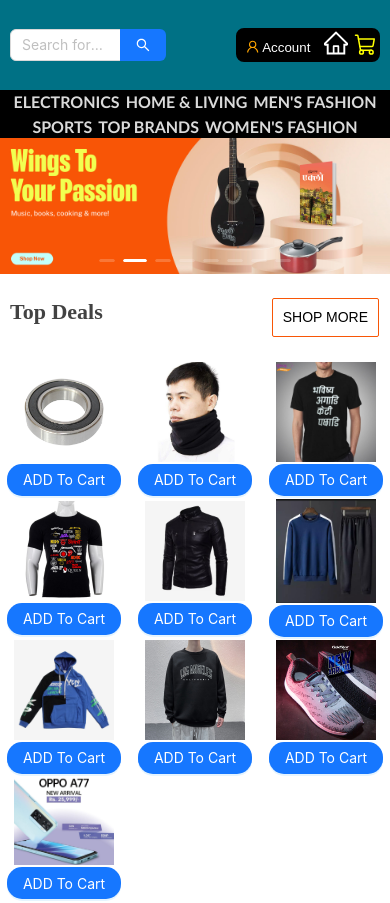
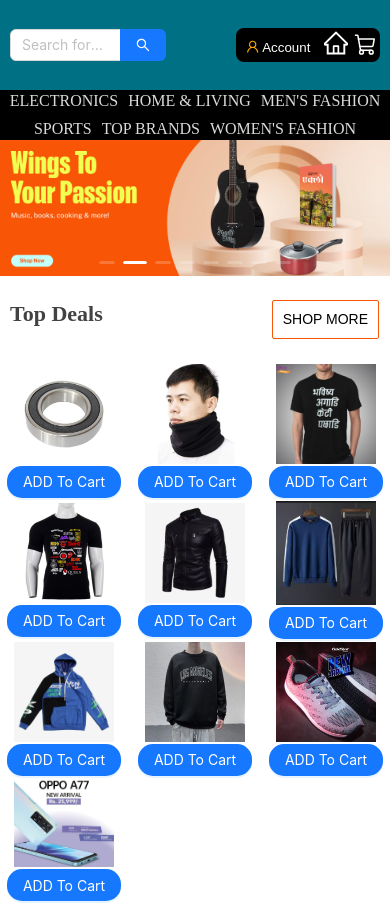
Before and after one commit to DarpanPoudel18/ecommerce, a React (Create React App) app: page / in a window 390 px wide. Shown: the top 903 px of the page. Built offline with nearby package versions, Linux system fonts and the light colour scheme.

Commit message:
added navlink

```diff
--- a/src/components/Navbar.css
+++ b/src/components/Navbar.css
@@ -22,14 +22,12 @@
 .cart-logo{
     top:3px;
     color:white;
-    color:yellow;
+    /* color:yellow; */
     position:relative;
   }
 
 .home-logo{
-    color:black;
      color:white;
-
   }
 
 .account-logo{
@@ -56,33 +54,15 @@
   } */
 
   .links {
-    /* margin-top: 4px;
-    margin-right: 80px; */
     display: flex;
     gap:1.5vw;
     justify-content: center;
-    /* justify-content: space-around; */
-
-    /* align-items: center;
-    background-color:white;
-    border-top-right-radius: 10%; */
     border:2px solid black;
-
-
    background-color: black;
     border-radius: 8px;
   }
 
-  /* .links a {
-    margin-left: 20px;
-    font-size: 25px;
-    font-family: Bogle,Helvetica Neue,Helvetica,Arial,sans-serif;
-
-  } */
-
   .links a {
-    /* margin-left: 20px; */
-    /* font-size: 25px; */
     font-size: 25px;
     font-size: 1.5rem;
     font-family: Bogle,Helvetica Neue,Helvetica,Arial,sans-serif;
@@ -91,29 +71,10 @@
 
 
 
-  /* .searchbar{
-    left:300px;
-    top:22px;
-    position:absolute;
-    padding:8px;
-    width:50%;
-    font-size: 15px;
-   } */
-
-
  .searchbar{
-    /* left:300px;
-    top:22px; */
-
-    /* padding:8px; */
     width:40vw;
     font-size: 15px;
-
   }
-
-
-
-
 
   .logo{
     height:50px;
@@ -123,85 +84,16 @@
 
   }
 
-  /* .login{
-    height:50px;
-    width:100px;
-    right:190px;
-    position:absolute;
-    border-radius:10%;
-    cursor:pointer;
-   } */
-
-  /* .ACCOUNT-BTN{
-    top:30px;
-    height:34px;
-    width:105px;
-    right:190px;
-    cursor:pointer;
-    position:absolute;
-    border-top-left-radius: 8%;
-    border:2px solid black;
-    color:white;
-    background-color:black;
-
-  } */
-
-
 
  .ACCOUNT-BTN{
-    /* top:30px; */
-    /* height:34px;
-    width:105px; */
-/* right:190px; */
     cursor:pointer;
-    /* position:absolute; */
-    /* border-top-left-radius: 8%; */
      color:white;
     background-color:black;
     border:2px solid black;
-
    }
 
 
  /*******************************************************/
- /* @media screen and (max-width: 720px) {
-  .navbar {
-    width:70rem;
-    position: relative;
-    display:flex;
-    flex-direction: row;
-
-  }
-
-
-  .searchbar{
-    position:relative;
-    left:-100px;
-    top:0;
-    width:25rem;
-  }
-
-  .links{
-    width:14rem;
-    right:0;
-    position:relative;
-
-  }
-
-  .ACCOUNT-BTN{
-    position:relative;
-    left:-20px;
-    top:-1px;
-    height:50px;
-  }
-
-  .vector-img{
-    position:relative;
-  right:54rem;
-    width:50px;
-  }
- }  */
-
 
 @media(max-width:800px){
   .vector-logo{
@@ -210,14 +102,11 @@
 }
 
 @media(max-width:600px){
-.navbar{
-
-}
-
 .links{
   display:flex;
-  /* border:2px solid black; */
+  border:2px solid black;
 }
 
 
+
 }
--- a/src/pages/Categories/Categories.js
+++ b/src/pages/Categories/Categories.js
@@ -1,6 +1,6 @@
 import React from 'react'
 import './categories.css'
-import {Link} from 'react-router-dom'
+import {Link,NavLink} from 'react-router-dom'
 
 
 
@@ -9,12 +9,14 @@ const Categories = () => {
     <div className="categories">
 
      <div className="cat-links">
-     <Link to="/electronics">Electronics</Link>
-     <Link to="/homeandliving">Home & Living</Link>
-     <Link to="/mens">Men's Fashion</Link>
-     <Link to="/sports">Sports</Link>
-     <Link to="/topbrands">Top Brands</Link>
-     <Link to="/womens">Women's Fashion</Link>
+     <NavLink to="/electronics">Electronics</NavLink>
+     <NavLink to="/homeandliving">Home & Living</NavLink>
+     <NavLink to="/mens">Men's Fashion</NavLink>
+     <NavLink to="/sports">Sports</NavLink>
+     <NavLink to="/topbrands">Top brands</NavLink>
+     <NavLink to="/womens">Women's Fashion</NavLink>
+
+
      {/* <Link to="/test">Test</Link> */}
        </div>
 
--- a/src/pages/Categories/categories.css
+++ b/src/pages/Categories/categories.css
@@ -1,13 +1,7 @@
 .categories{
     display: flex;
     justify-content: center;
-    /* justify-content:space-around;
-    align-items: center; */
-    /* padding:5px; */
-    /* height:50px; */
     background-color: black;
-
-
  }
 
 .totalitems{
@@ -23,9 +17,6 @@
     gap:1.5vw;
     align-items: center;
    justify-content: center;
-    /* border:2px solid red; */
-    /* align-items: center; */
-    /* background-color: blue;   */
  }
 
 .cat-links a{
@@ -34,13 +25,19 @@
     color:white;
     font-size: 1rem;
     font-weight: 700;
+    font-weight: bolder;
     font-family: 'Trebuchet MS', 'Lucida Sans Unicode', 'Lucida Grande', 'Lucida Sans', Arial, sans-serif;
-
 }
 
-.cat-links a:hover{
+/* .cat-links a:hover{
       color: orange;
+      } */
+
+      .cat-links a.active {
+       text-decoration: dashed;
+       color:orange;
       }
+
 
 
 /****************************** electronics **********************/
@@ -76,7 +73,6 @@
 
 .electronic{
   margin-top:22px;
-/* border:2px solid rgb(98, 0, 255); */
   display:flex;
   flex-direction: column;
   justify-content: center;
@@ -117,31 +113,15 @@ margin-bottom:22px;
 
 /******************  home and living ********************/
 .homeandliving{
-  /* margin-top: -20px;
-  width: 100%;
-  height: auto;
-  display: grid;
-  grid-template-columns: 1fr 1fr 1fr;
-  place-items: center; */
-
   display:flex;
   flex-wrap: wrap;
   justify-content: center;
   align-items: center;
   gap:6rem;
-
 }
 
 
 .homeandliv{
-  /* border-radius: 15px;
-  width: 300px;
-  height: 350px;
-  margin: 15px;
-  display: flex;
-  flex-direction: column;
-  justify-content: center;
-  align-items: center; */
   margin-top:22px;
   display:flex;
   flex-direction: column;
@@ -175,14 +155,6 @@ margin-bottom:22px;
 }
 
 .men{
-  /* border-radius: 15px;
-  width: 300px;
-  height: 350px;
-  margin: 15px;
-  display: flex;
-  flex-direction: column;
-  justify-content: center;
-  align-items: center; */
   margin-top:22px;
   display:flex;
   flex-direction: column;
@@ -357,39 +329,6 @@ margin-bottom:22px;
     width:69.5rem;
   }
 
-
-  .totalitems{
-    text-align: center;
-    position:relative;
-    margin-left:34rem;
-    width:5rem;
-  }
-
-  .electronics{
-     width:70rem;
-  }
-
-  .homeandliving{
-    width:70rem;
-  }
-
-  .mens{
-    width:70rem;
-  }
-
-  .sports{
-    width:70rem;
-  }
-
- .topbrands{
-  width:70rem;
-  }
-
-  .womens{
-    width:70rem;
-  }
-
-
  .footer{
     margin-top: 100rem;
     position:relative;
@@ -403,25 +342,22 @@ margin-bottom:22px;
     height:10%;
     display:flex;
     justify-content: space-between;
+
+
   }
 
   .cat-links{
     height:1%;
-    gap:6px;
+    gap:10px;
    flex-wrap: wrap;
   border:2px solid black;
   }
 
   .cat-links a{
-    color:#dadada
+    color:#dadada;
+    font-family: 'Times New Roman', Times, serif;
+    font-weight: lighter;
   }
-
-
-
-
-
-
-
 
 
   .electronics{
--- a/src/products.js
+++ b/src/products.js
@@ -683,4 +683,18 @@ export const PRODUCTS = [
     productImage: product85,
     category:"winter"
   },
+  {
+    id: 85,
+    productName: "winter jacket",
+    price: 1900,
+    productImage: product34,
+    category:"winter"
+  },
+  {
+    id: 85,
+    productName: "topi",
+    price: 1900,
+    productImage: product65,
+    category:"winter"
+  },
 ];
```
Lines whose indentation alone changed are shown as unchanged.
